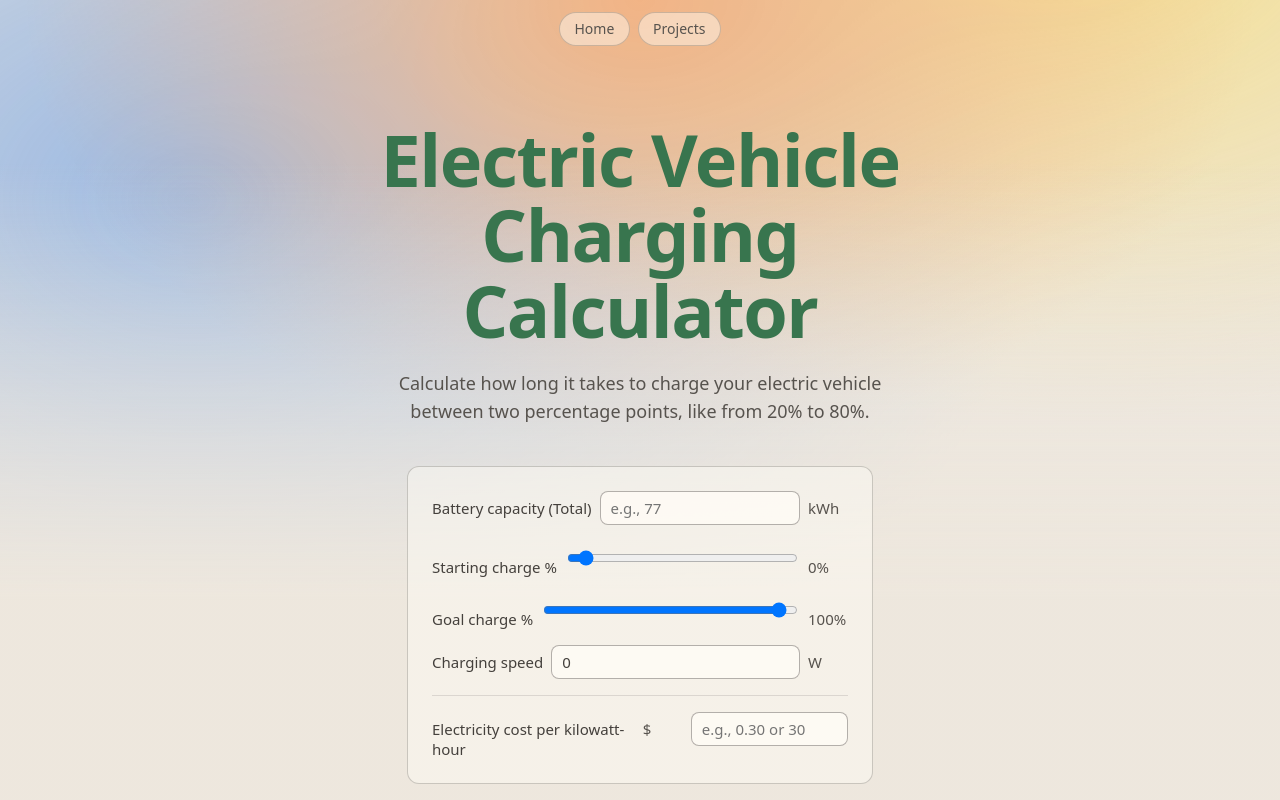
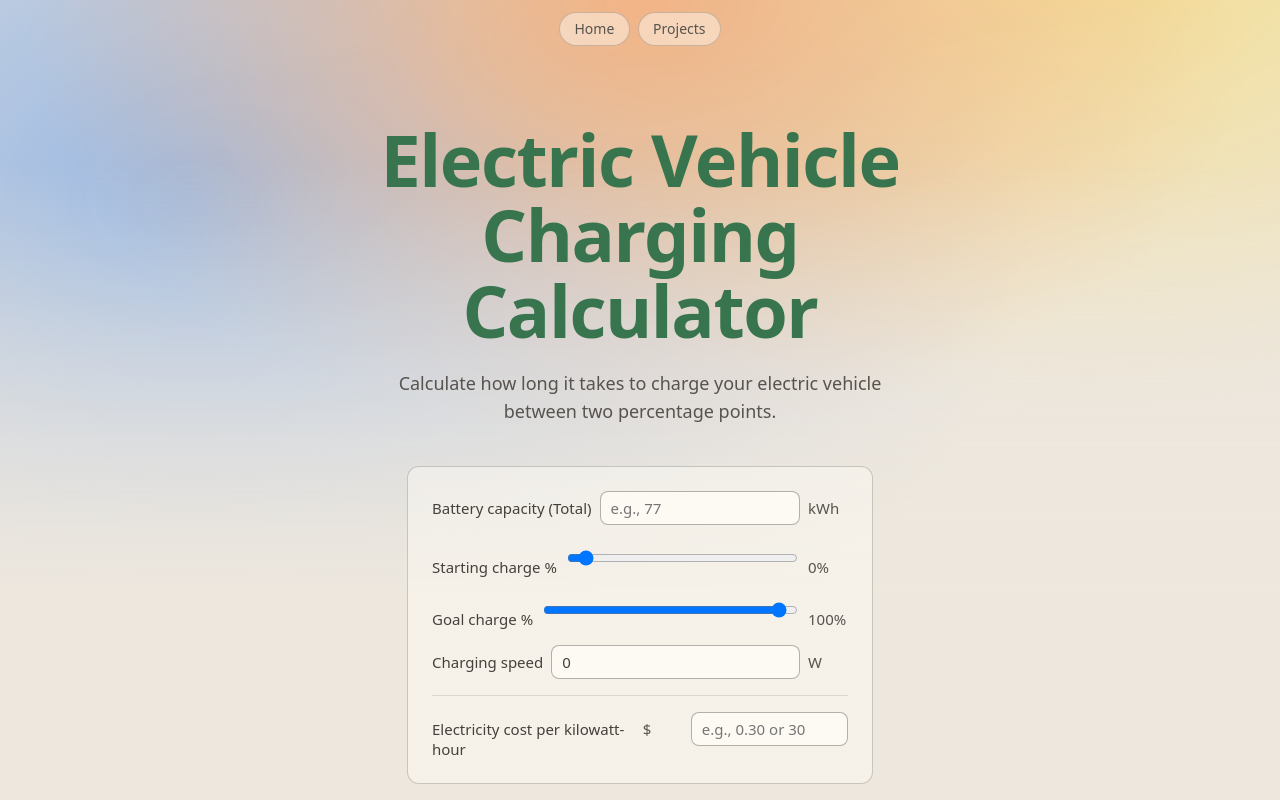
Before and after one commit to founding5067/website, a SvelteKit app: page /projects/electricVehicleCalculator in a window 1280 px wide. Shown: the top 800 px of the page. Built offline with nearby package versions, Linux system fonts and the light colour scheme.

Commit message:
Update +page.svelte

```diff
--- a/src/routes/projects/electricVehicleCalculator/+page.svelte
+++ b/src/routes/projects/electricVehicleCalculator/+page.svelte
@@ -151,7 +151,7 @@
 		<h1 class="title">Electric Vehicle Charging Calculator</h1>
 		<p class="intro">
 			Calculate how long it takes to charge your electric vehicle between two
-			percentage points, like from 20% to 80%.
+			percentage points.
 		</p>
 
 		<div class="calculator">
```
